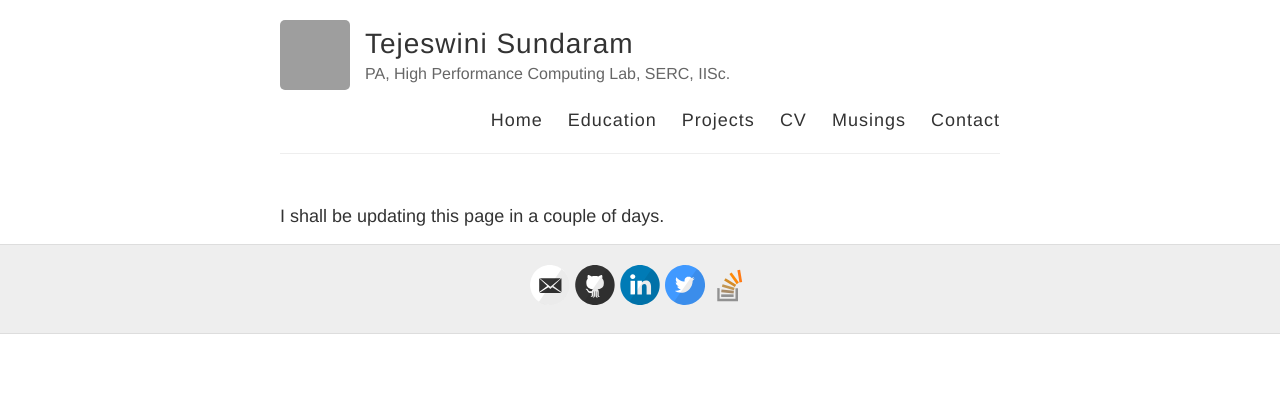
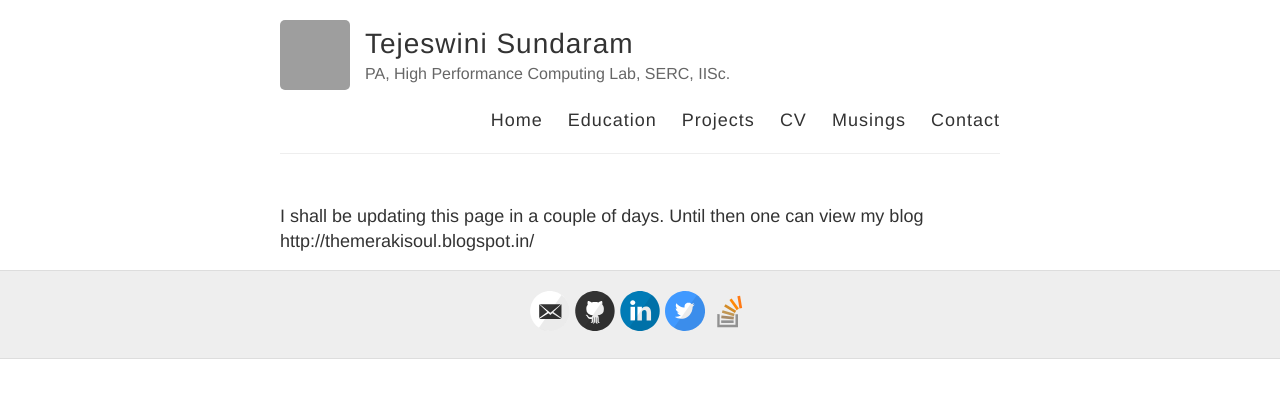
Before and after one commit to tejeswinisundaram/tejeswinisundaram.github.io, a Jekyll site: the page built from musings.md, in a window 1280 px wide. Shown: the top 398 px of the page. Built offline with Jekyll 4.4.1, drawn with Linux system fonts in a browser that asks for light colours; Markdown is read by kramdown in place of the engine named in the settings; grey boxes are pictures that could not be loaded.

Commit message:
updated musings

```diff
--- a/musings.md
+++ b/musings.md
@@ -3,4 +3,4 @@ layout: page
 permalink: /musings/
 ---
 
-I shall be updating this page in a couple of days.
+I shall be updating this page in a couple of days. Until then one can view my blog http://themerakisoul.blogspot.in/
```
